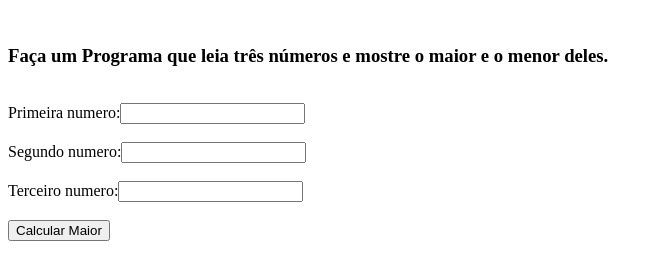
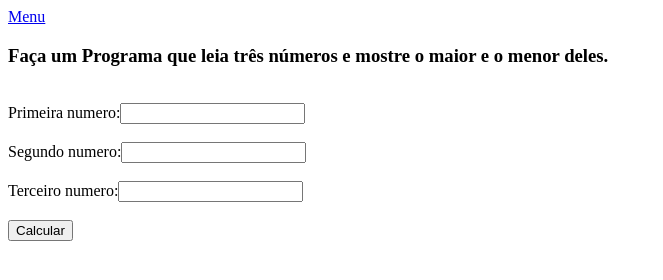
Before and after one commit to DanielSantosLira/estrutura-de-repeticao, a plain HTML site: page 007/index.html in a window 1280 px wide. Shown: the whole page, without its empty margins (0-663 px from the left). Drawn offline with Linux system fonts and the light colour scheme.

Commit message:
Update index.html

```diff
--- a/007/index.html
+++ b/007/index.html
@@ -7,14 +7,17 @@
     <title>Exercício 07</title>
 </head>
 <body>
-    <a href="index.html"></a><br>
+    <a href="../index.html">Menu</a><br>
     <h3>Faça um Programa que leia três números e mostre o maior e o menor deles.</h3><br>
     <label for=""> Primeira numero:</label><input id="numero1" type="number"> <br><br>
     <label for=""> Segundo numero:</label><input id="numero2" type="number"> <br><br>
     <label for=""> Terceiro numero:</label><input id="numero3" type="number"> <br><br>
 
-    <button onclick="maior()">Calcular Maior</button>
+    <button onclick="maior()">Calcular</button>
+
     <div id="resultado"></div>
+    <!--<div id="resultadomenor"></div>-->
+
 
     <script src="app.js"></script>
 </body>
```
